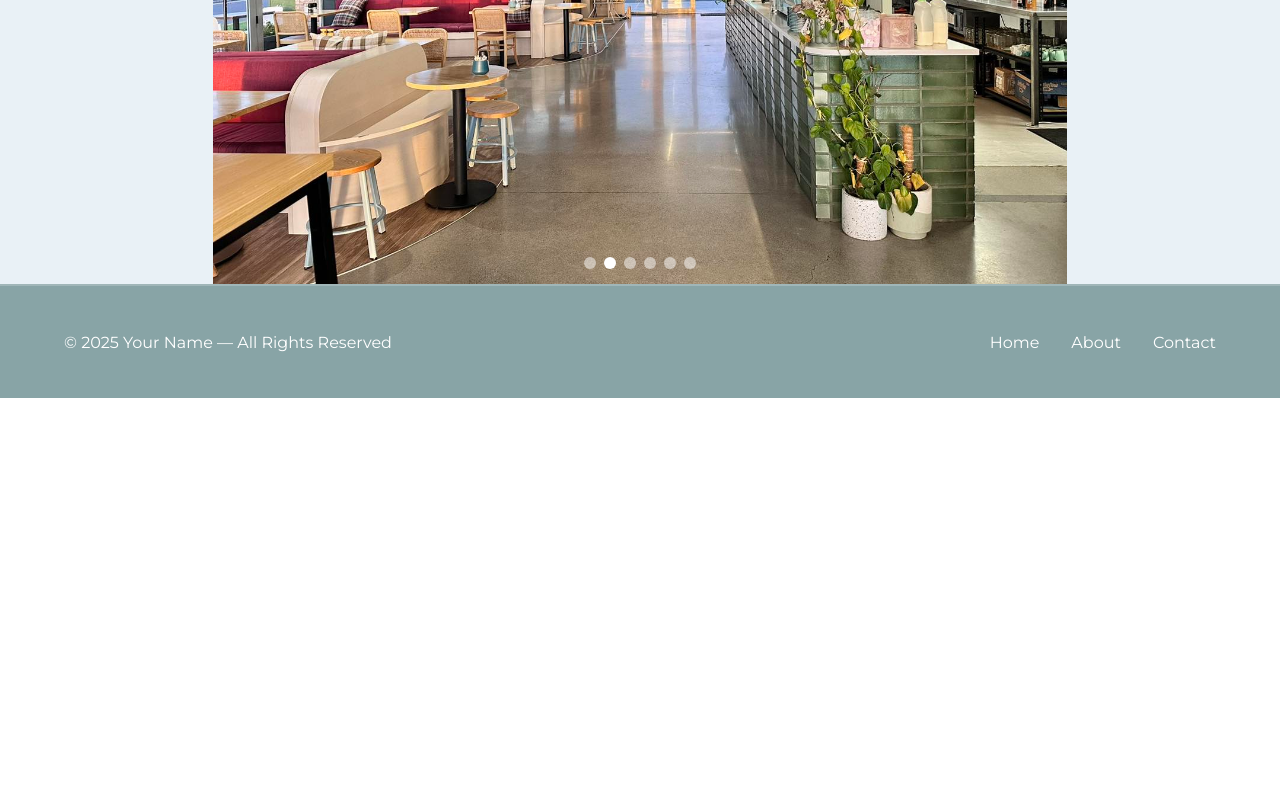
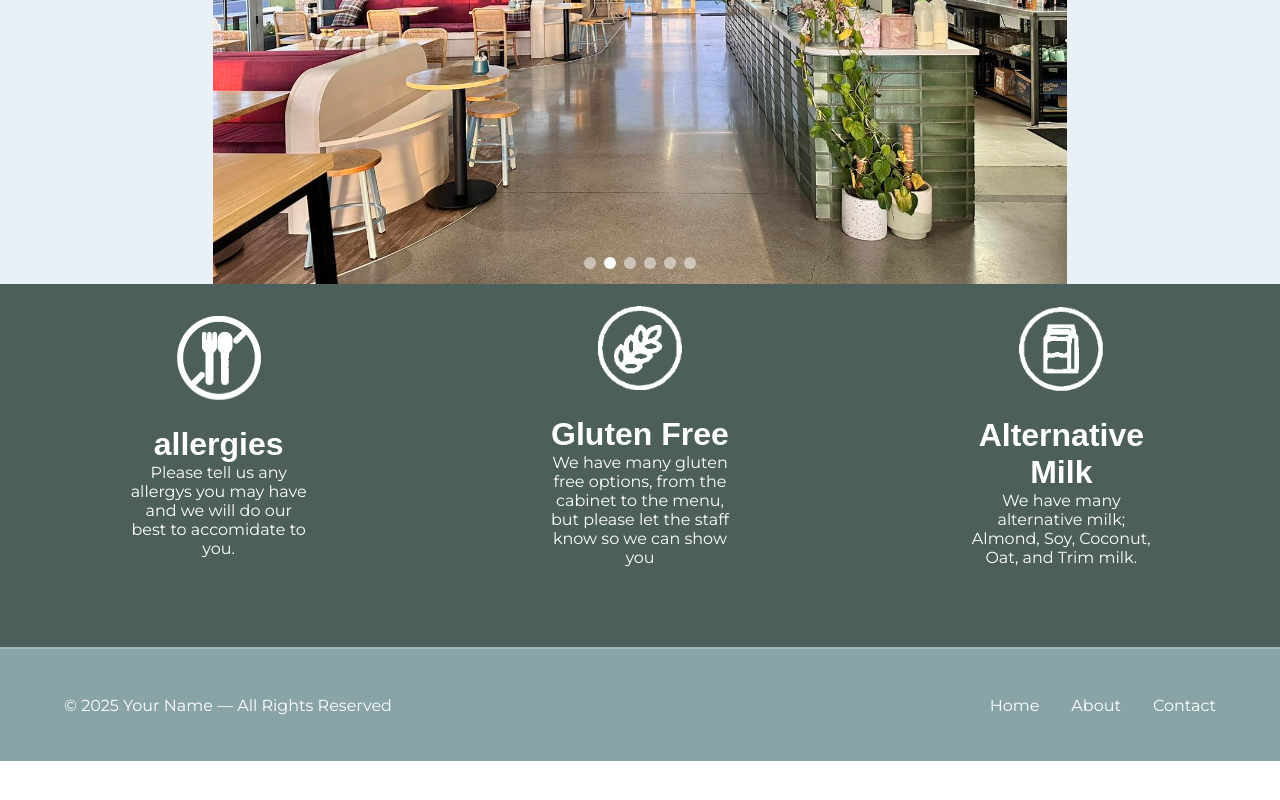
Before and after one commit to ritz35/alfies, a React (Vite) app in the folder alfiescafe/: page / in a window 1280 px wide. Shown: the part 476-1276 px from the top of the page. Built offline with nearby package versions, Linux system fonts and the light colour scheme; a web font is replaced by a local one.

Commit message:
commit 4: created another section in the homepage

```diff
--- a/alfiescafe/src/css/homepage.css
+++ b/alfiescafe/src/css/homepage.css
@@ -0,0 +1,24 @@
+.icons_wrapper{
+    background-color: var(--secondary-colour);
+
+    display: grid;
+    grid-template-columns: repeat(3, 1fr);
+    padding-left: 10vw;
+    padding-right: 10vw;
+    padding-bottom: 10vh;
+    gap: 15rem;
+    justify-content: center;
+    align-items: center;
+    text-align: center;
+}
+.allergy_icon, .gf_icon, .milk_icon{
+    width: 10vw;
+    height: 10vw;
+    object-fit: contain;
+}
+
+/* .allergy_icon{
+    width: 10vw;
+    height: 10vw;
+
+} */
--- a/alfiescafe/src/index.css
+++ b/alfiescafe/src/index.css
@@ -1,6 +1,11 @@
-body{
+body, h1, h2, h3, h4, h5, h6, p{
     margin: 0;
     padding: 0;
-
+}
+body{
     height: 200vh;
 }
+
+h1, p{
+    color: white;
+}
--- a/alfiescafe/src/pages/homepage.tsx
+++ b/alfiescafe/src/pages/homepage.tsx
@@ -1,9 +1,33 @@
 import Slideshow from "../components/slideshow";
+import allergy_icon from '../assets/imgs/allergy_icon.svg'
+import gf_icon from '../assets/imgs/gf_icon.svg'
+import milk_icon from '../assets/imgs/milk_icon.svg'
 
-function Homepage(){
+import '../css/homepage.css'
+
+function Homepage() {
     return (
         <div className="homepage_wrapper">
-            <Slideshow />
+            <div className="slideshow_wrapper">
+                <Slideshow />
+            </div>
+            <div className="icons_wrapper">
+                <div>
+                    <img className="allergy_icon" src={allergy_icon} />
+                    <h1>allergies</h1>
+                    <p>Please tell us any allergys you may have and we will do our best to accomidate to you.</p>
+                </div>
+                <div>
+                    <img className="gf_icon" src={gf_icon} />
+                    <h1>Gluten Free</h1>
+                    <p>We have many gluten free options, from the cabinet to the menu, but please let the staff know so we can show you</p>
+                </div>
+                <div>
+                    <img className="milk_icon" src={milk_icon} />
+                    <h1>Alternative Milk</h1>
+                    <p>We have many alternative milk; Almond, Soy, Coconut, Oat, and Trim milk.</p>
+                </div>
+            </div>
         </div>
     )
 }
```
